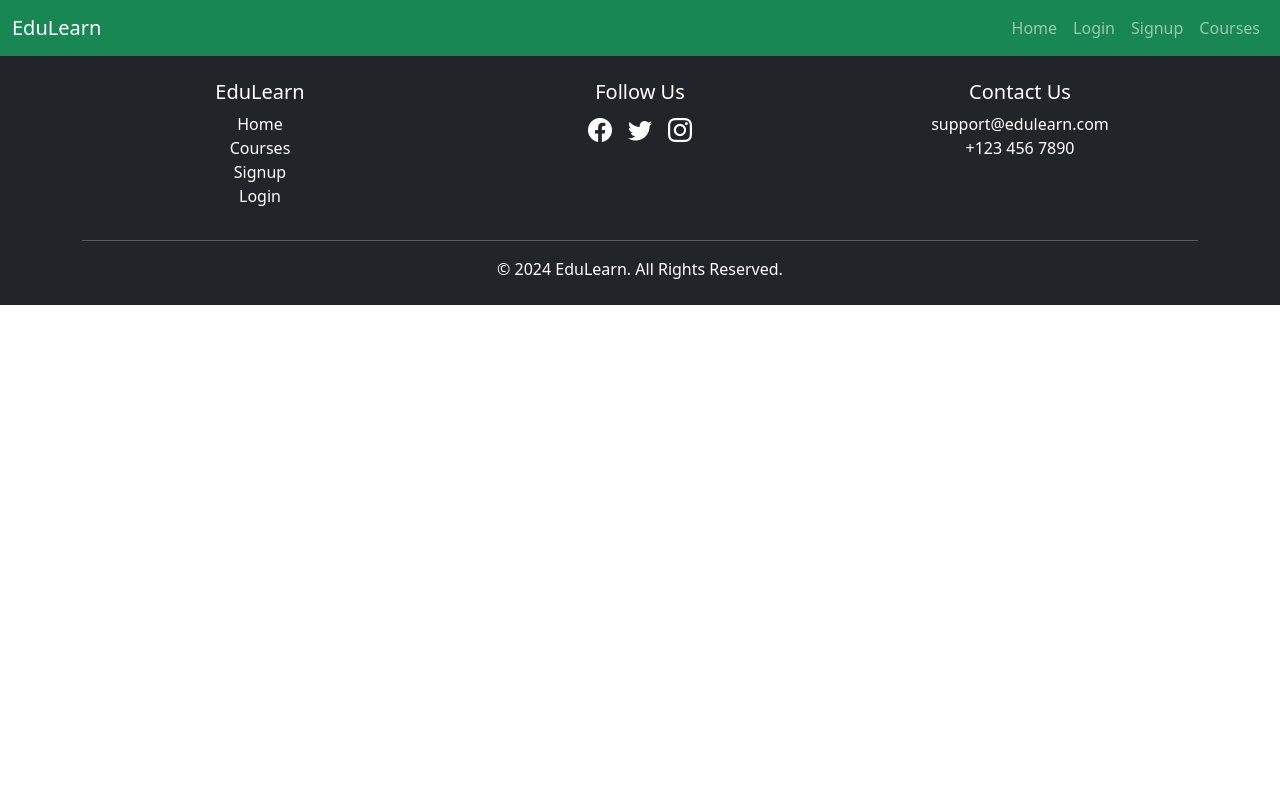
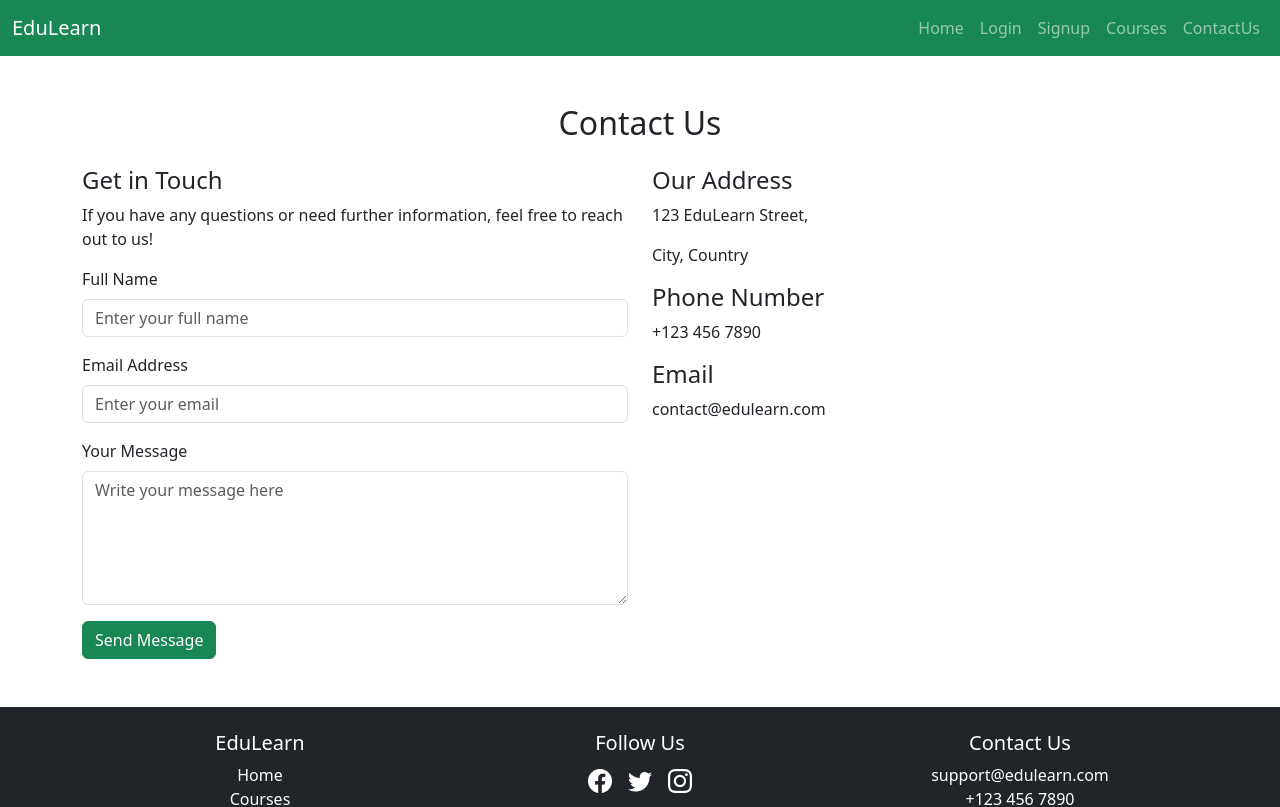
Before and after one commit to Herman-Gathege/Edu-Learn, a React (Create React App) app in the folder frontend/: page /contact in a window 1280 px wide. Shown: the top 807 px of the page. Built offline with nearby package versions, Linux system fonts and the light colour scheme.

Commit message:
added contact page

```diff
--- a/frontend/src/App.js
+++ b/frontend/src/App.js
@@ -6,6 +6,8 @@ import Signup from './components/Signup';
 import Courses from './components/Courses';
 import Navbar from './components/Navbar';
 import Footer from './components/Footer';
+import ContactUs from './components/ContactUs';
+
 
 
 
@@ -19,6 +21,7 @@ function App() {
                 <Route path="/login" element={<Login />} />
                 <Route path="/signup" element={<Signup />} />
                 <Route path="/courses" element={<Courses />} />
+                <Route path="/contact" element={<ContactUs />} />
             </Routes>
             </div>
             <Footer />
--- /dev/null
+++ b/frontend/src/components/ContactUs.js
@@ -0,0 +1,68 @@
+import React from 'react';
+
+function ContactUs() {
+  return (
+    <div className="container my-5">
+      <h2 className="text-center mb-4">Contact Us</h2>
+
+      <div className="row">
+        <div className="col-md-6">
+          <h4>Get in Touch</h4>
+          <p>If you have any questions or need further information, feel free to reach out to us!</p>
+
+          <form>
+            {/* Name Input */}
+            <div className="mb-3">
+              <label htmlFor="name" className="form-label">Full Name</label>
+              <input
+                type="text"
+                className="form-control"
+                id="name"
+                placeholder="Enter your full name"
+              />
+            </div>
+
+            {/* Email Input */}
+            <div className="mb-3">
+              <label htmlFor="email" className="form-label">Email Address</label>
+              <input
+                type="email"
+                className="form-control"
+                id="email"
+                placeholder="Enter your email"
+              />
+            </div>
+
+            {/* Message Input */}
+            <div className="mb-3">
+              <label htmlFor="message" className="form-label">Your Message</label>
+              <textarea
+                className="form-control"
+                id="message"
+                rows="5"
+                placeholder="Write your message here"
+              ></textarea>
+            </div>
+
+            {/* Submit Button */}
+            <button type="submit" className="btn btn-success">Send Message</button>
+          </form>
+        </div>
+
+        <div className="col-md-6">
+          <h4>Our Address</h4>
+          <p>123 EduLearn Street,</p>
+          <p>City, Country</p>
+
+          <h4>Phone Number</h4>
+          <p>+123 456 7890</p>
+
+          <h4>Email</h4>
+          <p>contact@edulearn.com</p>
+        </div>
+      </div>
+    </div>
+  );
+}
+
+export default ContactUs;
--- a/frontend/src/components/Footer.js
+++ b/frontend/src/components/Footer.js
@@ -27,6 +27,11 @@ function Footer() {
               <li>
                 <a href="/login" className="text-white text-decoration-none">
                   Login
+                </a>
+              </li>
+              <li>
+                <a href="/contact" className="text-white text-decoration-none">
+                Contact Us
                 </a>
               </li>
             </ul>
--- a/frontend/src/components/Navbar.js
+++ b/frontend/src/components/Navbar.js
@@ -86,6 +86,11 @@ const Navbar = () => {
                                 Courses
                             </Link>
                         </li>
+                        <li className="nav-item">
+                            <Link to="/contact" className="nav-link">
+                            ContactUs
+                            </Link>
+                        </li>
                     </ul>
                 </div>
             </div>
```
